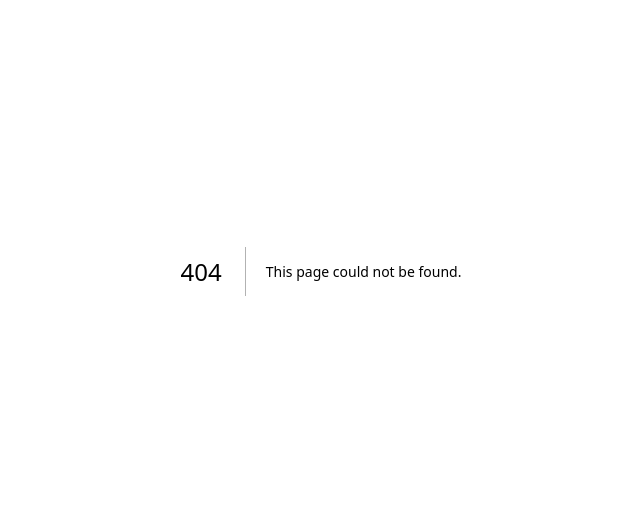
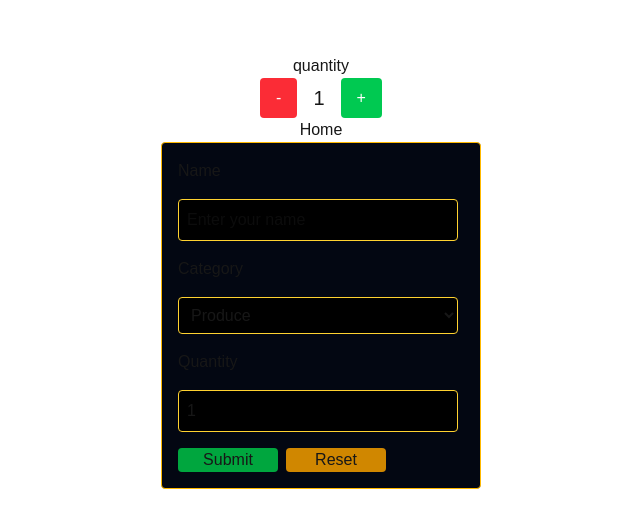
Before and after one commit to Pedro-GT/cprg306-assignments, a Next.js app: page /week-5 in a window 1280 px wide. Before the commit this address had no page. Shown: the part 129-656 px from the top of the page, without its empty margins (319-959 px from the left). Built offline with nearby package versions, Linux system fonts and the light colour scheme.

Commit message:
assignment week 5

```diff
--- a/app/page.js
+++ b/app/page.js
@@ -12,6 +12,7 @@ export default function Home() {
         <li className={linkStyle}>< Link href={'./week-2'}>Week 2</Link></li>
         <li className={linkStyle}><Link href={'./week-3'}>Week 3</Link></li>
         <li className={linkStyle}><Link href={'./week-4'}>Week 4</Link></li>
+        <li className={linkStyle}><Link href={'./week-5'}>Week 5</Link></li>
       </ul>
     </main>
   );
--- /dev/null
+++ b/app/week-5/new-item.js
@@ -0,0 +1,122 @@
+'use client';
+
+import Link from "next/link";
+import { useState } from "react";
+
+export default function NewItem() {
+    let inputStyle = "bg-black border border-amber-300 p-2 rounded w-70 focus:outline-none focus:ring-2 focus:ring-red-800";
+
+
+    const [quantity, setQuantity] = useState(1);
+    const [name, setName] = useState("");
+    const [category, setCategory] = useState("produce");
+
+    function increment() {
+        if (quantity < 20){
+            setQuantity(quantity + 1);
+        }
+        else {
+            alert("You cannot add more than 20 items.");
+        }
+    }
+
+    function decrement() {
+        if (quantity > 0){
+            setQuantity(quantity - 1);
+        }
+        else {
+            alert("You cannot have less than 0 items.");
+        }
+    }
+
+    const handleChangeQuantity = (e) => {
+    if (e.target.value <= 20 && e.target.value >= 0) {
+        setQuantity(e.target.value);
+    }
+    else {
+        alert("quantity can't be higher than 20 or lower than 0");
+        setQuantity(1);
+    }
+}
+
+    const handleSubmit = (e) => {
+
+        e.preventDefault();
+        let item = {
+            name: name,
+            category: category,
+            quantity: quantity
+        };
+        console.log(item);
+        alert(`${name} + ${category} + ${quantity}`);
+        setName("");
+        setCategory("produce");
+        setQuantity(1);
+
+    }
+
+    const handleReset = () => {
+        setName("");
+        setCategory("produce");
+        setQuantity(1);
+    }
+
+
+    return (
+        <div className="items-center justify-center flex flex-col h-screen">
+            <h1>quantity</h1>
+            <div className="flex items-center">
+                {  quantity > 0 ?
+                    <button onClick={decrement} className="px-4 py-2 bg-red-500 hover:bg-red-600 text-white rounded">
+                        -
+                    </button>
+                    :
+                    <button onClick={decrement} className="px-4 py-2 bg-gray-300 text-white rounded" disabled>
+                        -
+                    </button>
+                }
+                <span className="mx-4 text-xl">{quantity}</span>
+                {  quantity < 20 ?
+                    <button onClick={increment} className="px-4 py-2 bg-green-500 hover:bg-green-600 text-white rounded">
+                        +
+                    </button>
+                    :
+                    <button disabled onClick={increment} className="px-4 py-2 bg-gray-300 text-white rounded">
+                        +
+                    </button>
+                }
+            </div>
+            <Link href={'/'}>Home</Link>
+
+            <form onSubmit={handleSubmit} className="flex flex-col gap-4 p-4 border w-80 rounded bg-gray-950 border-amber-400">
+                <label className="">Name</label>
+                <input name="name" value={name} onChange={ (e) => setName(e.target.value) } type="text" placeholder="Enter your name" className={inputStyle}/>
+
+                <label>Category</label>
+                <select name="category" value={category} onChange={(e) => setCategory(e.target.value) } className={inputStyle}>
+                    <option value="produce">Produce</option>
+                    <option value="dairy">Dairy</option>
+                    <option value="bakery">Bakery</option>
+                    <option value="meat">Meat</option>
+                    <option value="beverages">Beverages</option>
+                    <option value="snacks">Snacks</option>
+                    <option value="frozen">Frozen Foods</option>
+                    <option value="canned">Canned Goods</option>
+                    <option value="household">Household</option>
+                    <option value="dry-goods">Dry Goods</option>
+                    <option value="other">Other</option>
+                </select>
+
+                <label>Quantity</label>
+                <input name="quantity" value={quantity} onChange={handleChangeQuantity } type = "text" placeholder="Enter your phone" className = {inputStyle}/>
+
+                <div className="flex flex-row gap-2">
+                    <button type="submit" className="bg-green-600 hover:bg-green-500 w-25 rounded">Submit</button>
+                    <button onClick={handleReset} className="bg-yellow-600 hover:bg-yellow-500 w-25 rounded">Reset</button>
+                </div>
+            </form>
+
+        </div>
+    );
+
+}
--- /dev/null
+++ b/app/week-5/page.js
@@ -0,0 +1,16 @@
+'use client';
+
+import { useState } from "react";
+import NewItem from "./new-item";
+
+export default function Week4() {
+
+
+
+    return (
+        <main className="items-center justify-center flex flex-col h-screen">
+            <NewItem />
+        </main>
+    );
+
+}
```
